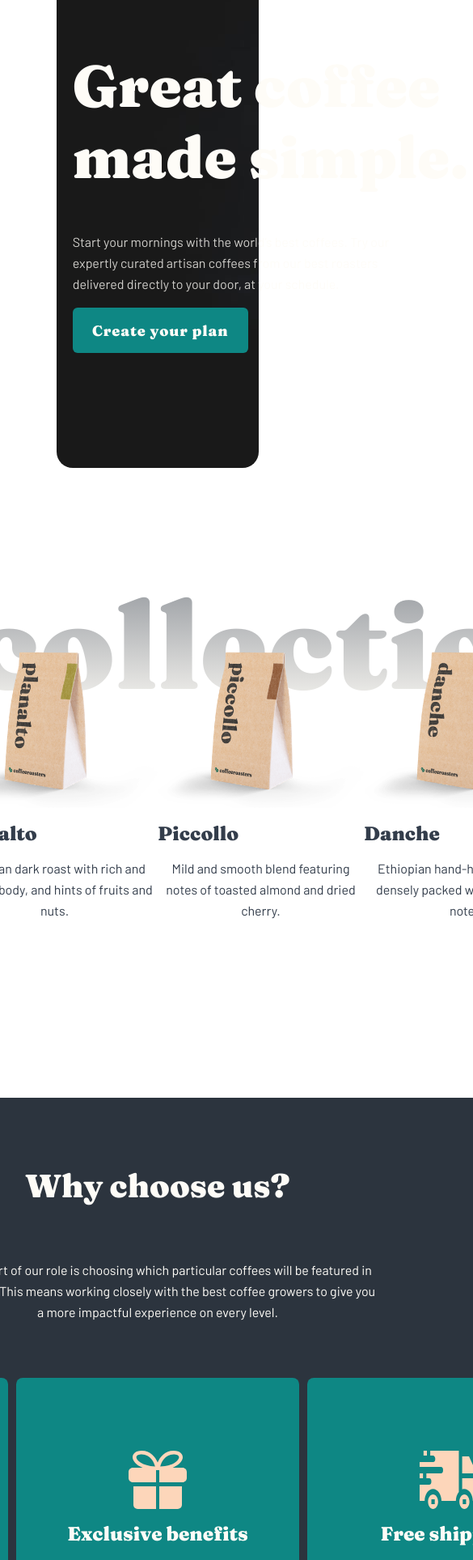
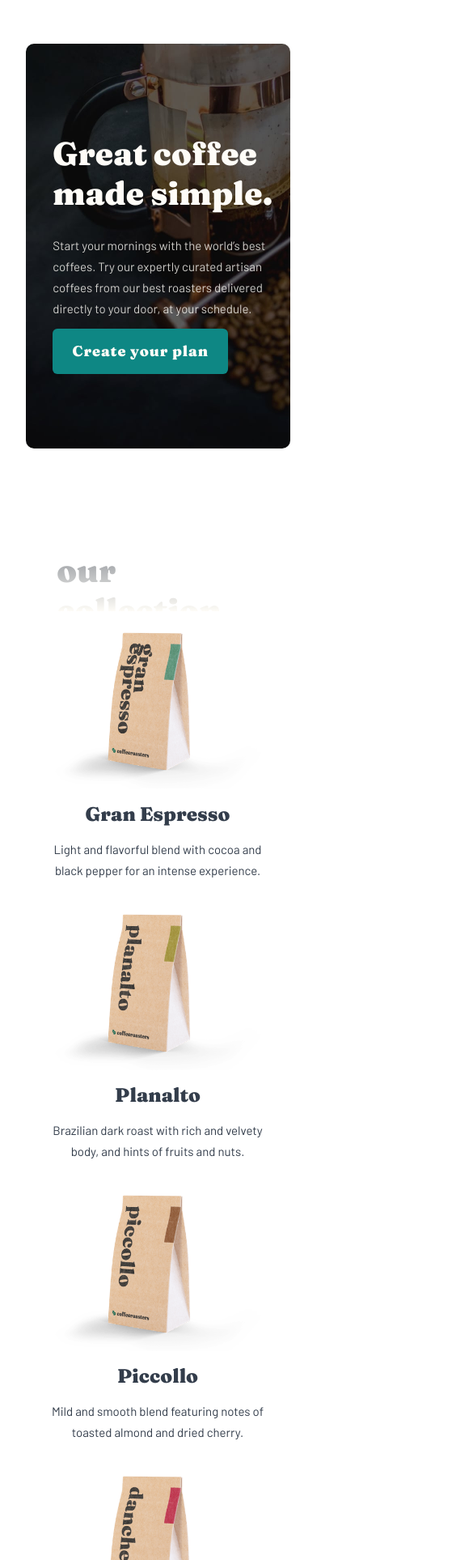
Before and after one commit to GYauck/coffee-shop, a React (Create React App) app: page / in a window 390 px wide. Shown: the part 73-2000 px from the top of the page at 81% size, 585 px wide, since content can reach past the window. Built offline with nearby package versions, Linux system fonts and the light colour scheme.

Commit message:
home responsive mobile

```diff
--- a/src/Commons/Line/line.module.css
+++ b/src/Commons/Line/line.module.css
@@ -32,3 +32,9 @@
         width: 467px;
     }
 }
+
+@media screen and (max-width: 767px) {
+    .howLineContainer {
+        display: none;
+    }
+}
--- a/src/Pages/Home/home.module.css
+++ b/src/Pages/Home/home.module.css
@@ -379,3 +379,134 @@
         font-size: 15px;
     }
 }
+
+@media screen and (max-width: 767px) {
+    body {
+        width: 100vw;
+    }
+    .homeHeader {
+        background-image: url("../../assets/home/mobile/image-hero-coffeepress.jpg");
+        width: 327px;
+        height: 500px;
+        display: flex;
+        justify-content: center;
+        background-size: contain;
+        background-repeat: no-repeat;
+        border-radius: 10px;
+        margin-top: 15vh;
+    }
+    .textContainer {
+        width: 279px;
+        height: fit-content;
+    }
+    .textH1 {
+        font-size: 40px;
+    }
+    .textBody {
+        font-size: 15px;
+        width: 279px;
+        height: 101px;
+    }
+    .productsContainer {
+        width: 100%;
+        height: 1321px;
+        display: flex;
+        justify-content: center;
+    }
+    .ourCollection {
+        width: 375px;
+        height: 75px;
+        font-size: 40px;
+    }
+    .productsGrid {
+        flex-direction: column;
+        align-items: center;
+        width: 100%;
+    }
+    .productCard {
+        display: flex;
+        flex-direction: column;
+        width: 100%;
+        height: fit-content;
+    }
+    .coffeeName {
+        text-align: center;
+    }
+    .coffeeDescription {
+        text-align: center;
+        width: 282px;
+        font-size: 15px;
+    }
+    .whyContainer {
+        width: 90vw;
+        border-radius: 10px;
+        height: 1021px;
+        justify-content: space-evenly;
+        margin-top: 10vh;
+    }
+    .whyContainer::before {
+        border-radius: 10px;
+        height: 70%;
+    }
+    .whyH1 {
+        font-size: 32px;
+    }
+    .whyGrid {
+        flex-direction: column;
+        gap: 25px;
+    }
+    .whyCard {
+        width: 70vw;
+        height: 250px;
+        display: flex;
+        flex-direction: column;
+        justify-content: space-evenly;
+        text-align: center;
+        align-items: center;
+    }
+    .whyCardImg {
+        width: 56px;
+        height: 56px;
+    }
+    .whyCardTitle {
+        font-size: 24px;
+        width: 255px;
+    }
+    .whyCardDescription {
+        width: 344px;
+        font-size: 15px;
+        text-align: start;
+    }
+    /*  */
+    .howContainer {
+        width: 327px;
+        height: fit-content;
+        display: flex;
+        flex-direction: column;
+        text-align: center;
+        align-items: center;
+    }
+    .howH1 {
+        width: 100%;
+    }
+    .howGrid {
+        display: flex;
+        flex-direction: column;
+        gap: 1.5vw;
+        margin-bottom: 5vh;
+        align-items: center;
+
+    }
+    .howCard {
+        width: 223px;
+        height: 371px;
+    }
+    .howTitle {
+        width: 100%;
+        font-size: 28px;
+    }
+    .howDescription {
+        width: 100%;
+        font-size: 15px;
+    }
+  }
```
